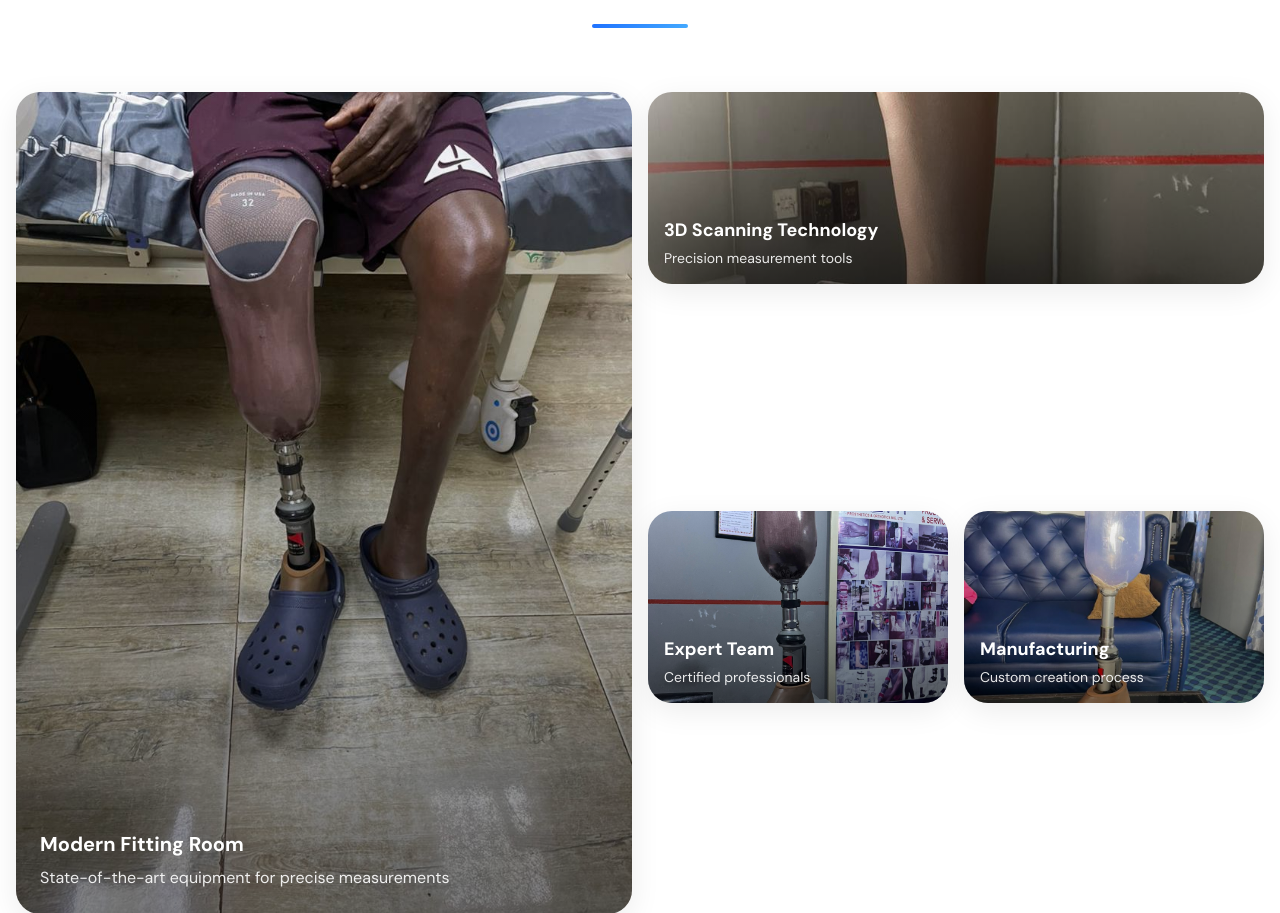
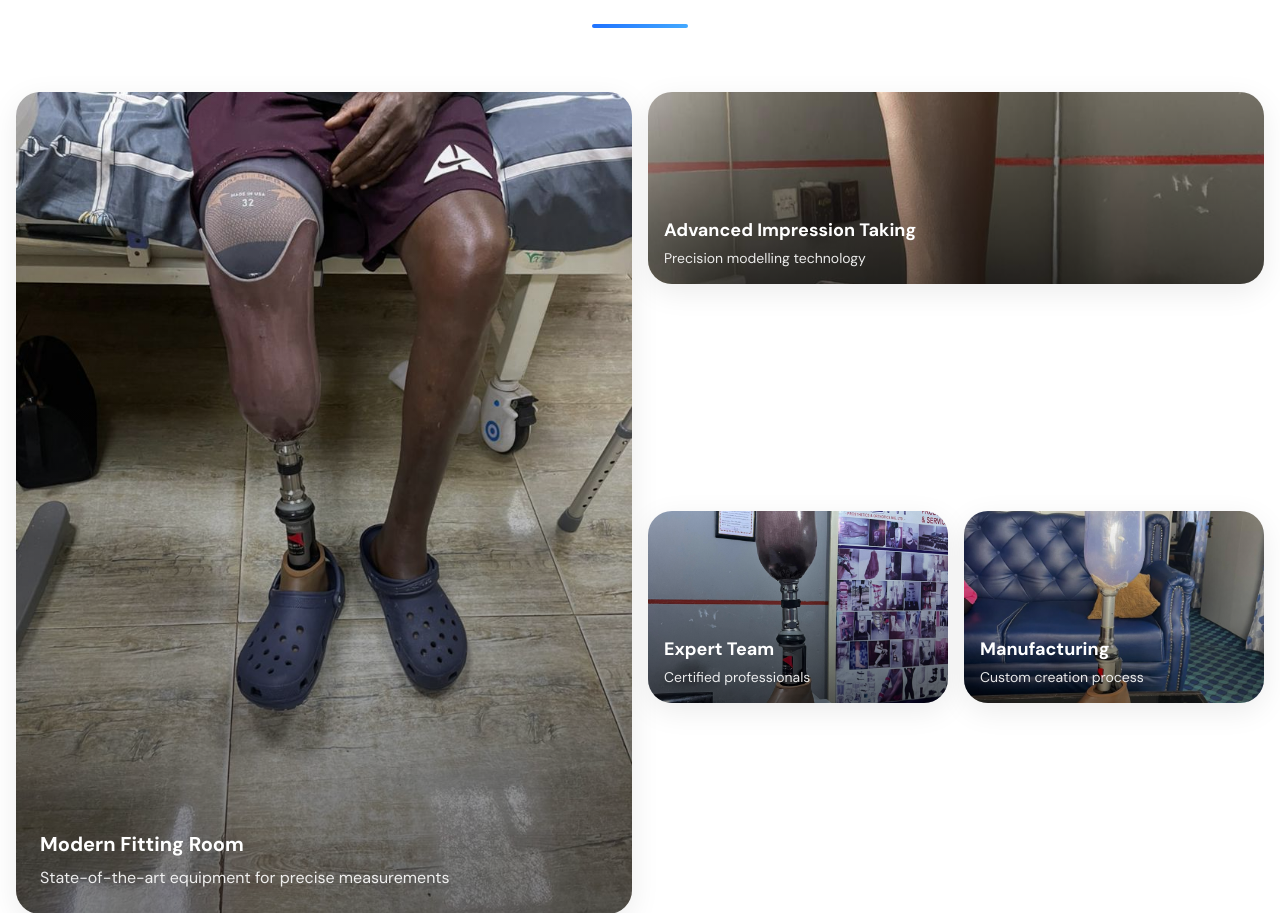
Before and after one commit to ctoriola/fixandfit2, a Flask app: page /about in a window 1280 px wide. Shown: the part 3840-4753 px from the top of the page. Run offline with Flask 3, Linux system fonts and the light colour scheme; some libraries are stand-ins or nearby versions.

Commit message:
Replace 3D scanning references with advanced impression taking and modelling across all pages

```diff
--- a/templates/about.html
+++ b/templates/about.html
@@ -21,7 +21,7 @@
         </p>
         <div class="flex items-center space-x-4 justify-center">
             <div class="w-3 h-3 bg-green-500 rounded-full animate-pulse"></div>
-            <span class="font-dm-sans font-semibold">Transforming Lives Since 2008</span>
+            <span class="font-dm-sans font-semibold">Transforming Lives Since 2013</span>
         </div>
     </div>
 </section>
@@ -299,12 +299,12 @@
             <div class="col-span-12 lg:col-span-6">
                 <div class="relative h-48 rounded-3xl overflow-hidden shadow-card hover:shadow-soft transition-all group">
                     <img src="{{ url_for('static', filename='images/8.jpeg') }}"
-                         alt="Advanced 3D scanning technology"
+                         alt="Advanced impression taking and modelling technology"
                          class="w-full h-full object-cover group-hover:scale-105 transition-transform duration-500">
                     <div class="absolute inset-0 bg-gradient-to-t from-black/50 to-transparent"></div>
                     <div class="absolute bottom-4 left-4 text-white">
-                        <h3 class="text-lg font-bold font-dm-sans mb-1">3D Scanning Technology</h3>
-                        <p class="text-sm font-dm-sans opacity-90">Precision measurement tools</p>
+                        <h3 class="text-lg font-bold font-dm-sans mb-1">Advanced Impression Taking</h3>
+                        <p class="text-sm font-dm-sans opacity-90">Precision modelling technology</p>
                     </div>
                 </div>
             </div>
--- a/templates/index.html
+++ b/templates/index.html
@@ -318,7 +318,7 @@
                     <i class="fas fa-user-friends text-white text-2xl"></i>
                 </div>
                 <h3 class="text-xl font-bold font-dm-sans text-text-dark mb-4">Personalized Solutions</h3>
-                <p class="text-text-medium font-dm-sans leading-relaxed">Every device is custom-designed using advanced 3D scanning for perfect fit and comfort.</p>
+                <p class="text-text-medium font-dm-sans leading-relaxed">Every device is custom-designed using advanced cutting-edge impression taking and modelling for perfect fit and comfort.</p>
                 <div class="mt-6 h-1 w-12 bg-gradient-primary rounded-lg"></div>
             </div>
 
--- a/templates/services.html
+++ b/templates/services.html
@@ -268,7 +268,7 @@
                     <span class="text-white text-2xl font-bold font-dm-sans">02</span>
                 </div>
                 <h3 class="text-xl font-bold font-dm-sans text-text-dark mb-3">Design</h3>
-                <p class="text-text-medium font-dm-sans leading-relaxed">Advanced 3D scanning and modeling to create perfectly fitted solutions</p>
+                <p class="text-text-medium font-dm-sans leading-relaxed">Advanced cutting-edge impression taking and modelling to create perfectly fitted solutions</p>
             </div>
 
             <div class="text-center group">
```
